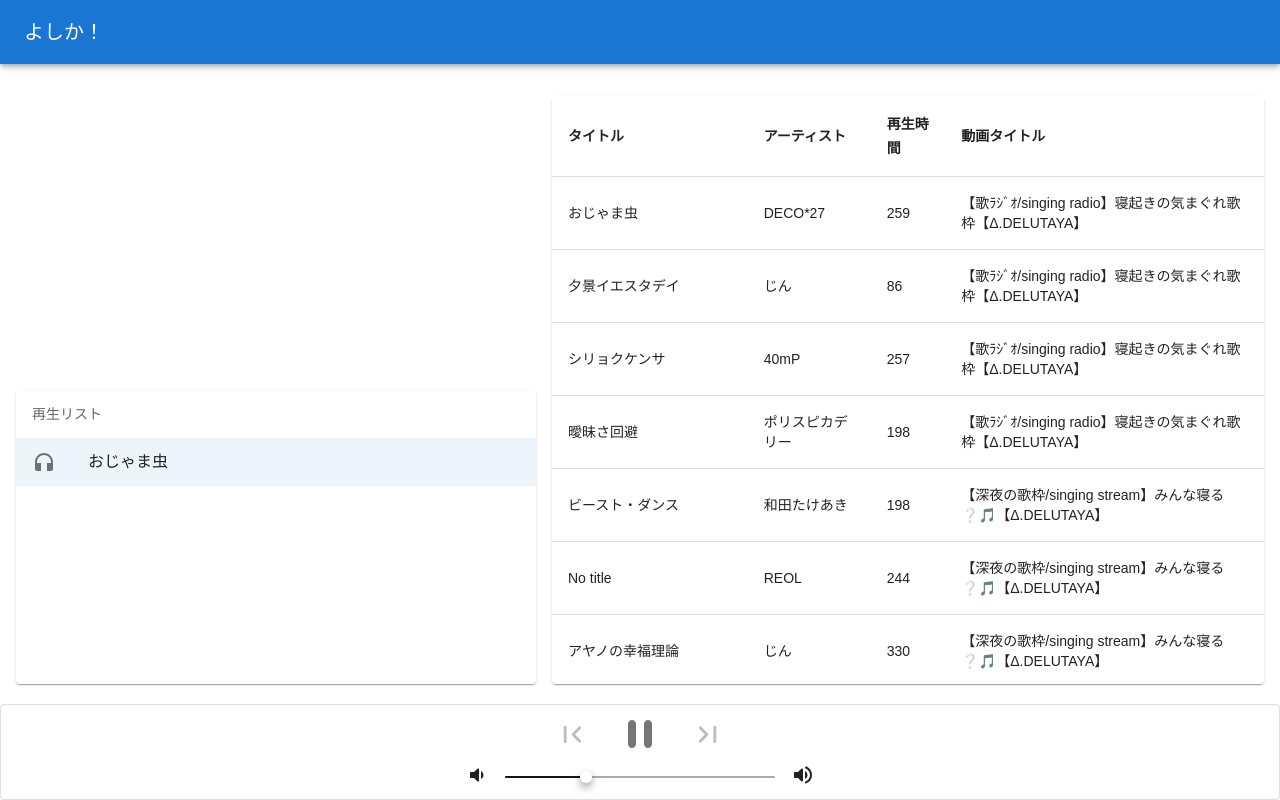
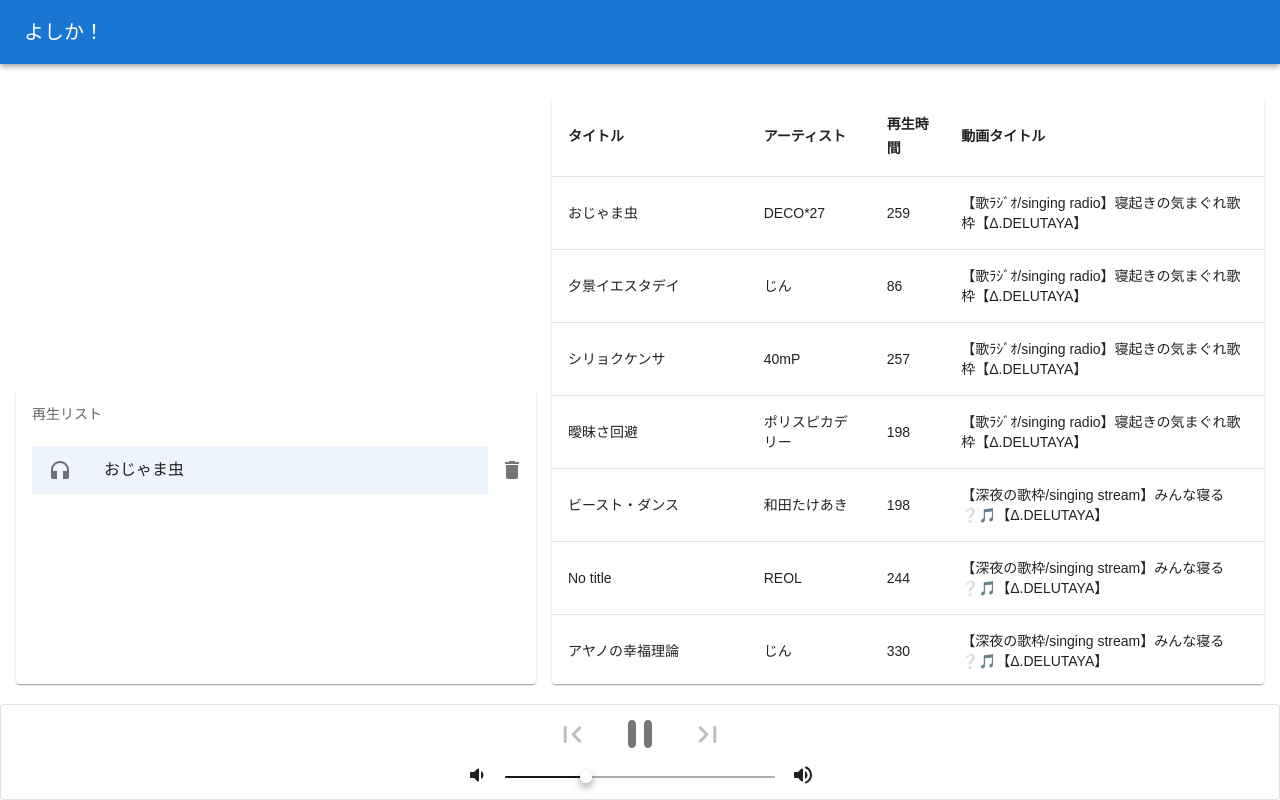
Before and after one commit to takapdayon/yoshika-music, a Next.js app: page /music in a window 1280 px wide. Both pictures are taken after a click on the element 908 px from the left and 213 px from the top of the page. Built offline with nearby package versions, Linux system fonts and the light colour scheme.

Commit message:
playlistにdel機能追加

```diff
--- a/src/app/music/components/PlayList.tsx
+++ b/src/app/music/components/PlayList.tsx
@@ -1,5 +1,7 @@
+import DeleteIcon from '@mui/icons-material/Delete';
 import HeadphonesIcon from '@mui/icons-material/Headphones';
 import MusicNoteIcon from '@mui/icons-material/MusicNote';
+import { IconButton, ListItem } from '@mui/material';
 import Box from '@mui/material/Box';
 import List from '@mui/material/List';
 import ListItemButton from '@mui/material/ListItemButton';
@@ -13,12 +15,14 @@ import { MusicType } from '@/types';
 type PlayListProps = {
   musicList: MusicType[];
   playingMusicNum: number;
+  delPlayList: (index: number) => void;
   selectPlayMusic: (selectedMusicNum: number) => void;
 };
 
 export const PlayList = ({
   musicList,
   playingMusicNum,
+  delPlayList,
   selectPlayMusic,
 }: PlayListProps) => (
   <Box sx={{ width: 1, height: 1 }} component={Paper}>
@@ -29,19 +33,35 @@ export const PlayList = ({
       sx={{ overflow: 'auto', maxHeight: 1 }}
     >
       {musicList.map((music, index) => (
-        <ListItemButton
+        <ListItem
           // eslint-disable-next-line react/no-array-index-key
           key={`${index}${music.id}`}
+          secondaryAction={
+            <IconButton
+              edge="end"
+              aria-label="delete"
+              onClick={() => delPlayList(index)}
+            >
+              <DeleteIcon />
+            </IconButton>
+          }
+        >
+          <ListItemButton
             selected={playingMusicNum === index}
             onClick={() => {
               selectPlayMusic(index);
             }}
           >
             <ListItemIcon>
-            {playingMusicNum === index ? <HeadphonesIcon /> : <MusicNoteIcon />}
+              {playingMusicNum === index ? (
+                <HeadphonesIcon />
+              ) : (
+                <MusicNoteIcon />
+              )}
             </ListItemIcon>
             <ListItemText primary={music.title} />
           </ListItemButton>
+        </ListItem>
       ))}
     </List>
   </Box>
--- a/src/app/music/hooks/useMusicList.tsx
+++ b/src/app/music/hooks/useMusicList.tsx
@@ -15,6 +15,10 @@ export const useMusicList = () => {
   const addPlayList = useCallback((selectedMusic: MusicType) => {
     setMusicList(before => [...before, selectedMusic]);
   }, []);
+
+  const delPlayList = (index: number) => {
+    setMusicList(before => before.filter((_, i) => i !== index));
+  };
 
   const selectPlayMusic = useCallback((selectedMusicNum: number) => {
     setPlayingMusicNum(selectedMusicNum);
@@ -50,6 +54,7 @@ export const useMusicList = () => {
     playedMusicList,
     playingMusic,
     addPlayList,
+    delPlayList,
     selectPlayMusic,
     onEndPlayingMusic,
     onBackPlayMusic,
--- a/src/app/music/page.tsx
+++ b/src/app/music/page.tsx
@@ -16,6 +16,7 @@ const Page = () => {
     playedMusicList,
     playingMusic,
     addPlayList,
+    delPlayList,
     selectPlayMusic,
     onEndPlayingMusic,
     onBackPlayMusic,
@@ -49,6 +50,7 @@ const Page = () => {
             <PlayList
               musicList={musicList}
               playingMusicNum={playingMusicNum}
+              delPlayList={delPlayList}
               selectPlayMusic={selectPlayMusic}
             />
           </Grid>
```
Also changed, not shown: 1 other file (tests, documents, lock files or other folders). Lines whose indentation alone changed are shown as unchanged.
